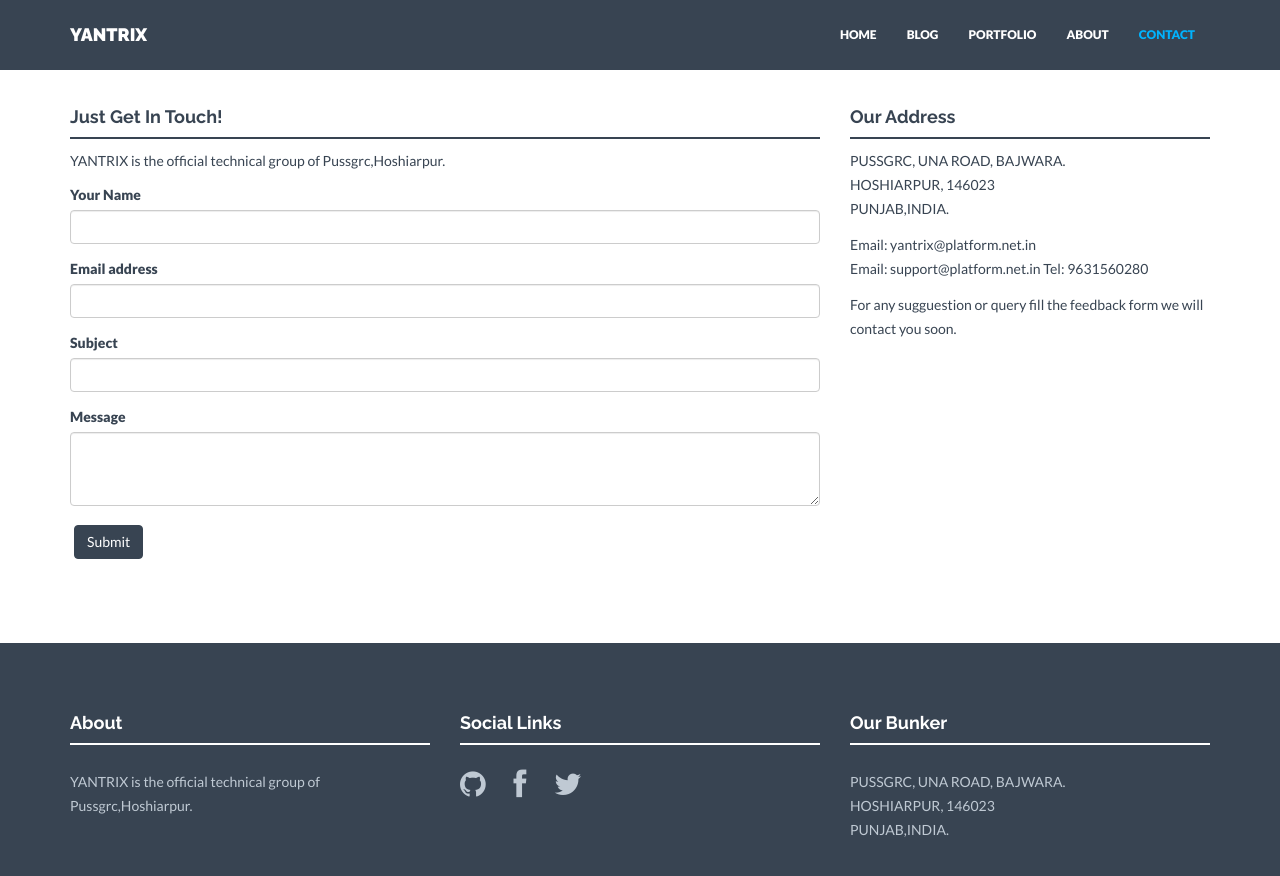
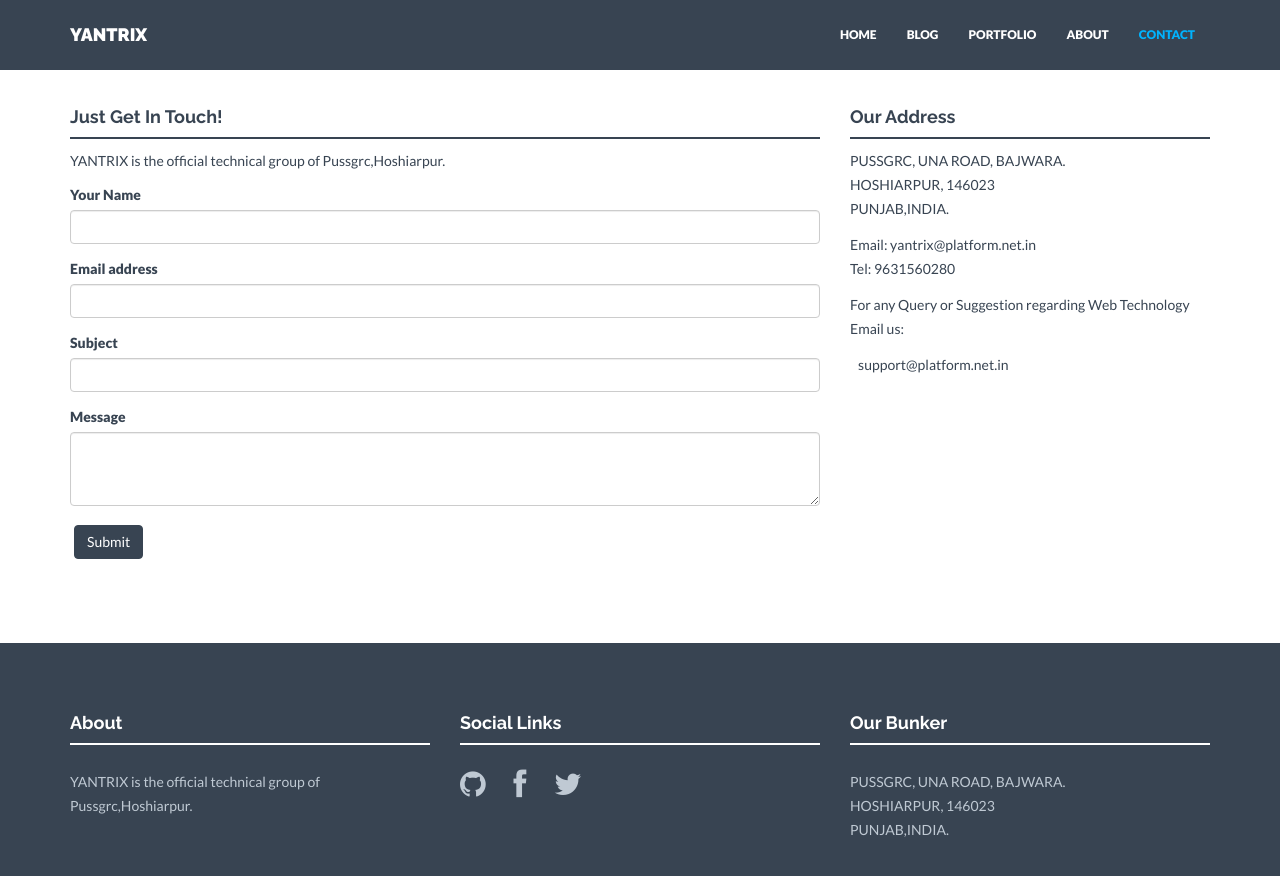
Before and after one commit to 17TarunGupta/pussgrc.github.io, a Jekyll site: the page built from contact.html, in a window 1280 px wide and 900 px high, scrolled down 549 px. Shown: the top 876 px of the window. Built offline with Jekyll 4.4.1, drawn with Linux system fonts in a browser that asks for light colours; nearby versions of some CDN libraries.

Commit message:
Update contact.html

```diff
--- a/contact.html
+++ b/contact.html
@@ -43,10 +43,10 @@ permalink: /contact/
                 </p>
                 <p>
                     Email: {{ site.email }}<br/>
-                    Email: support@platform.net.in
                     Tel: {{ site.tel }}
                 </p>
-                <p>For any sugguestion or query fill the feedback form we will contact you soon.</p>
+                <p>For any Query or Suggestion regarding Web Technology Email us:</p>
+            <p>&nbsp;&nbsp;&nbsp;support@platform.net.in</p>
         </div>
     </div><! --/row -->
 </div><! --/container -->
```
